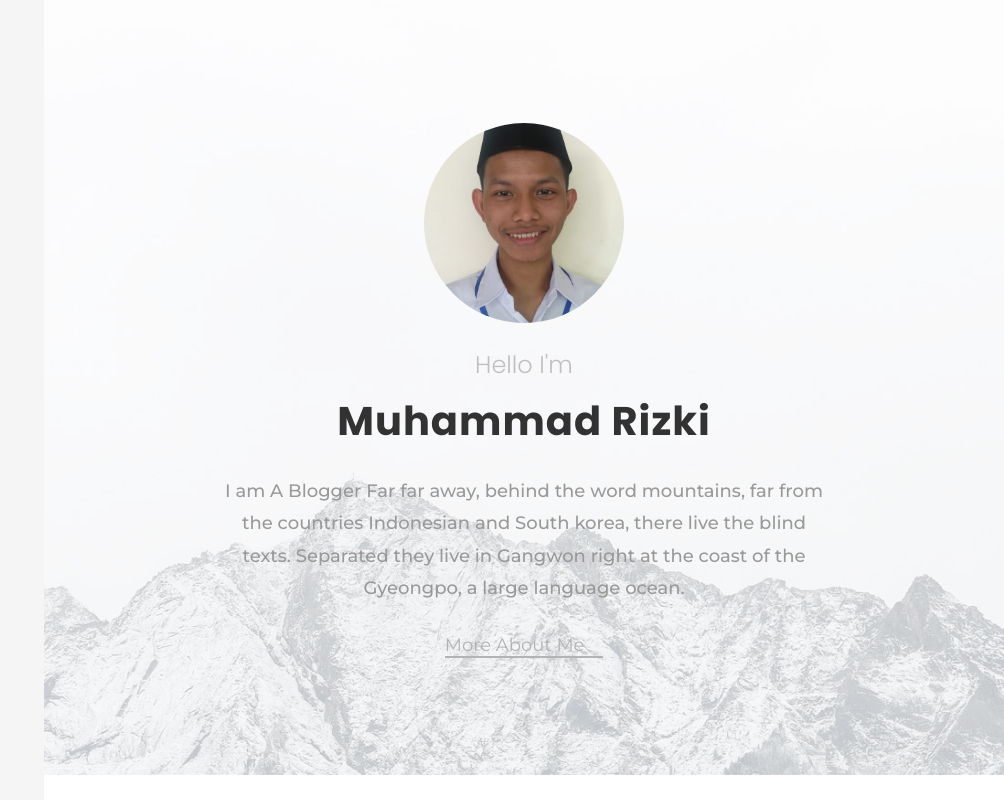
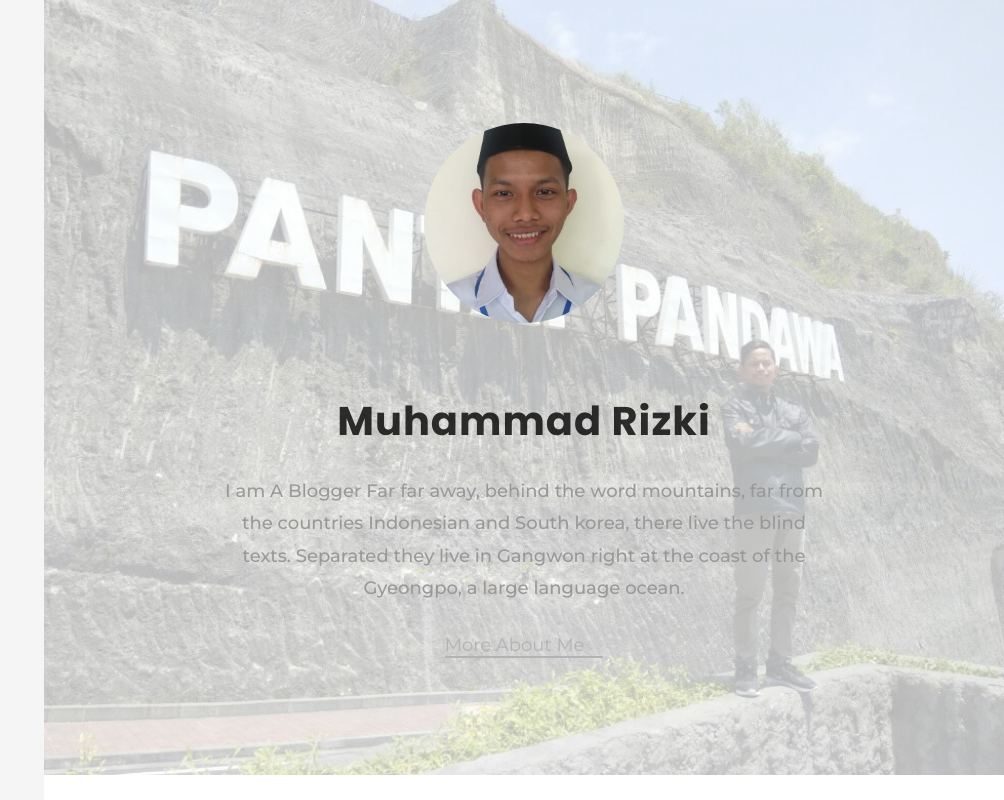
Before and after one commit to rizki6758372/rizki6758372.github.io, a plain HTML site: page Resume-Rizki/index.html in a window 1280 px wide. Shown: the top 800 px of the page, 276-1280 px from the left. Drawn offline with Linux system fonts and the light colour scheme; some packages are replaced by stand-ins of ours; no server answers; some icons are missing; a web font is replaced by a local one.

Commit message:
Update index.html

```diff
--- a/Resume-Rizki/index.html
+++ b/Resume-Rizki/index.html
@@ -57,7 +57,7 @@
 			</div>
 		</aside> <!-- END COLORLIB-ASIDE -->
 		<div id="colorlib-main">
-			<div class="hero-wrap js-fullheight" style="background-image: url(images/bg_1.jpg);" data-stellar-background-ratio="0.5">
+			<div class="hero-wrap js-fullheight" style="background-image: url(images/5.jpg);" data-stellar-background-ratio="0.5">
 				<div class="overlay"></div>
 				<div class="js-fullheight d-flex justify-content-center align-items-center">
 					<div class="col-md-8 text text-center">
```
